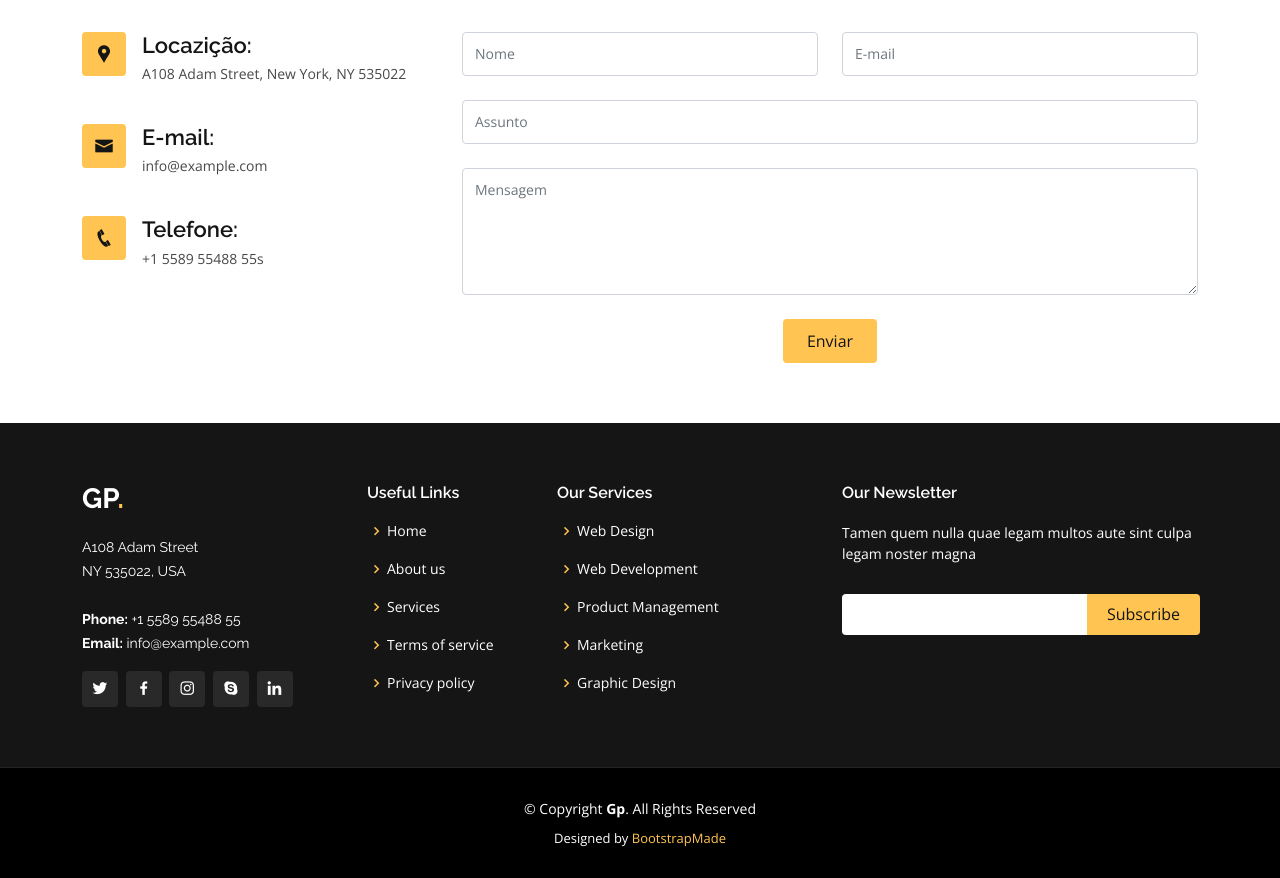
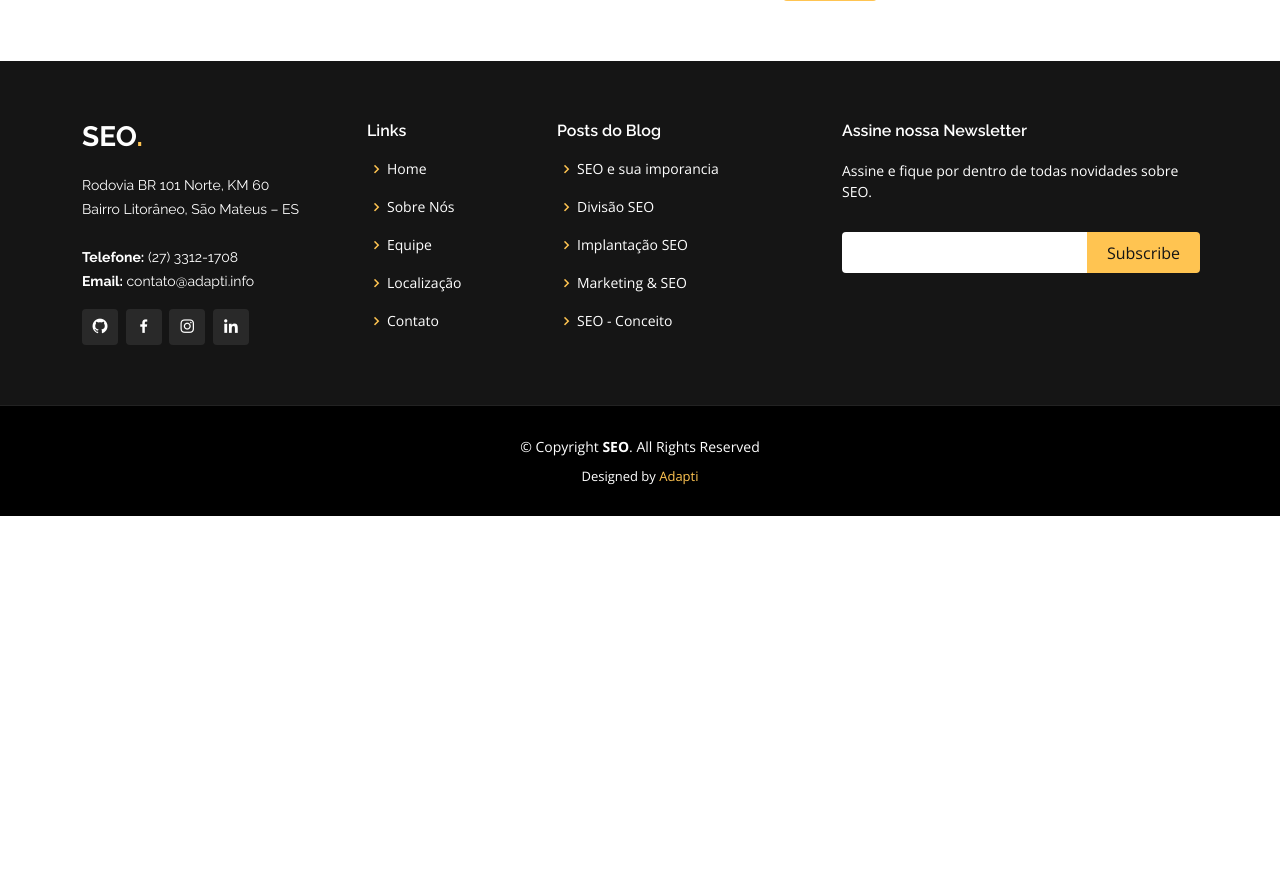
Before and after one commit to hudsoncratz/seo-project, a Laravel app: page / in a window 1280 px wide. Shown: the part 3316-4194 px from the top of the page. After the commit the page ends 3832 px from the top, so only its background shows below. Run offline with Laravel 8, Linux system fonts and the light colour scheme.

Commit message:
Modificacoes adicionais 2

```diff
--- a/resources/views/welcome.blade.php
+++ b/resources/views/welcome.blade.php
@@ -42,7 +42,7 @@
   <header id="header" class="fixed-top ">
     <div class="container d-flex align-items-center justify-content-between">
 
-      <h1 class="logo"><a href="/">Gp<span>.</span></a></h1>
+      <h1 class="logo"><a href="/">SEO<span>.</span></a></h1>
       <!-- Uncomment below if you prefer to use an image logo -->
       <!-- <a href="/" class="logo"><img src="assets/img/logo.png" alt="" class="img-fluid"></a>-->
 
@@ -323,8 +323,8 @@
         <div class="row">
           <div class="col-lg-4 col-md-6 d-flex align-items-stretch" data-aos="zoom-in" data-aos-delay="100">
             <div class="icon-box">
-              <div class="icon"><i class="bx bxl-dribbble"></i></div>
-              <h4><a href="">Lorem Ipsum</a></h4>
+              <div class="icon"><i class="bx bx-file"></i></div>
+              <h4><a href="">Título 1</a></h4>
               <p>Voluptatum deleniti atque corrupti quos dolores et quas molestias excepturi</p>
             </div>
           </div>
@@ -332,19 +332,19 @@
           <div class="col-lg-4 col-md-6 d-flex align-items-stretch mt-4 mt-md-0" data-aos="zoom-in" data-aos-delay="200">
             <div class="icon-box">
               <div class="icon"><i class="bx bx-file"></i></div>
-              <h4><a href="">Sed ut perspiciatis</a></h4>
+              <h4><a href="">Título 2</a></h4>
               <p>Duis aute irure dolor in reprehenderit in voluptate velit esse cillum dolore</p>
             </div>
           </div>
 
           <div class="col-lg-4 col-md-6 d-flex align-items-stretch mt-4 mt-lg-0" data-aos="zoom-in" data-aos-delay="300">
             <div class="icon-box">
-              <div class="icon"><i class="bx bx-tachometer"></i></div>
-              <h4><a href="">Magni Dolores</a></h4>
+              <div class="icon"><i class="bx bx-file"></i></div>
+              <h4><a href="">Título 3</a></h4>
               <p>Excepteur sint occaecat cupidatat non proident, sunt in culpa qui officia</p>
             </div>
           </div>
-
+          <!--
           <div class="col-lg-4 col-md-6 d-flex align-items-stretch mt-4" data-aos="zoom-in" data-aos-delay="100">
             <div class="icon-box">
               <div class="icon"><i class="bx bx-world"></i></div>
@@ -368,6 +368,7 @@
               <p>Modi nostrum vel laborum. Porro fugit error sit minus sapiente sit aspernatur</p>
             </div>
           </div>
+        -->
 
         </div>
 
@@ -678,8 +679,8 @@
         </div>
 
         <div>
-          <iframe style="border:0; width: 100%; height: 270px;" src="https://www.google.com/maps/embed?pb=!1m14!1m8!1m3!1d12097.433213460943!2d-74.0062269!3d40.7101282!3m2!1i1024!2i768!4f13.1!3m3!1m2!1s0x0%3A0xb89d1fe6bc499443!2sDowntown+Conference+Center!5e0!3m2!1smk!2sbg!4v1539943755621" frameborder="0" allowfullscreen></iframe>
-        </div>
+          <iframe style="border:0; width: 100%; height: 270px;" src="https://www.google.com/maps/embed?pb=!1m18!1m12!1m3!1d3779.736096609945!2d-39.86457678510494!3d-18.675834787318717!2m3!1f0!2f0!3f0!3m2!1i1024!2i768!4f13.1!3m3!1m2!1s0xca0cd4614ba4c1%3A0xd6dde30c8ab9461b!2sUniversidade%20Federal%20do%20Esp%C3%ADrito%20Santo%20-%20Campus%20S%C3%A3o%20Mateus!5e0!3m2!1spt-BR!2sbr!4v1614006266801!5m2!1spt-BR!2sbr" frameborder="0" allowfullscreen></iframe>
+         </div>
 
         <div class="row mt-5">
 
@@ -688,19 +689,19 @@
               <div class="address">
                 <i class="icofont-google-map"></i>
                 <h4>Locazição:</h4>
-                <p>A108 Adam Street, New York, NY 535022</p>
+                <p>Rodovia BR 101 Norte, KM 60 Bairro Litorâneo, São Mateus – ES CEUNES - Anexo ao prédio da SUGRAD.</p>
               </div>
 
               <div class="email">
                 <i class="icofont-envelope"></i>
                 <h4>E-mail:</h4>
-                <p>info@example.com</p>
+                <p>contato@adapti.info</p>
               </div>
 
               <div class="phone">
                 <i class="icofont-phone"></i>
                 <h4>Telefone:</h4>
-                <p>+1 5589 55488 55s</p>
+                <p>(27) 3312-1708</p>
               </div>
 
             </div>
@@ -753,48 +754,55 @@
 
           <div class="col-lg-3 col-md-6">
             <div class="footer-info">
-              <h3>Gp<span>.</span></h3>
+              <h3>SEO<span>.</span></h3>
               <p>
-                A108 Adam Street <br>
-                NY 535022, USA<br><br>
-                <strong>Phone:</strong> +1 5589 55488 55<br>
-                <strong>Email:</strong> info@example.com<br>
+                Rodovia BR 101 Norte, KM 60  <br>
+                Bairro Litorâneo, São Mateus – ES<br><br>
+                <strong>Telefone:</strong> (27) 3312-1708<br>
+                <strong>Email:</strong> contato@adapti.info<br>
               </p>
               <div class="social-links mt-3">
-                <a href="#" class="twitter"><i class="bx bxl-twitter"></i></a>
-                <a href="#" class="facebook"><i class="bx bxl-facebook"></i></a>
-                <a href="#" class="instagram"><i class="bx bxl-instagram"></i></a>
-                <a href="#" class="google-plus"><i class="bx bxl-skype"></i></a>
-                <a href="#" class="linkedin"><i class="bx bxl-linkedin"></i></a>
+                <a href="https://github.com/adaptiOficial" class="twitter"><i class="bx bxl-github"></i></a>
+                <a href="https://www.facebook.com/AdaptiEmpresaJr" class="facebook"><i class="bx bxl-facebook"></i></a>
+                <a href="https://www.instagram.com/adaptiempresajr/" class="instagram"><i class="bx bxl-instagram"></i></a>
+                <!-- <a href="#" class="google-plus"><i class="bx bxl-skype"></i></a>  -->
+                <a href="https://www.linkedin.com/company/adaptiempresajr/" class="linkedin"><i class="bx bxl-linkedin"></i></a>
               </div>
             </div>
           </div>
 
           <div class="col-lg-2 col-md-6 footer-links">
-            <h4>Useful Links</h4>
+            <h4>Links</h4>
             <ul>
-              <li><i class="bx bx-chevron-right"></i> <a href="#">Home</a></li>
-              <li><i class="bx bx-chevron-right"></i> <a href="#">About us</a></li>
-              <li><i class="bx bx-chevron-right"></i> <a href="#">Services</a></li>
-              <li><i class="bx bx-chevron-right"></i> <a href="#">Terms of service</a></li>
-              <li><i class="bx bx-chevron-right"></i> <a href="#">Privacy policy</a></li>
+              <li><i class="bx bx-chevron-right"></i> <a href="/">Home</a></li>
+              <li><i class="bx bx-chevron-right"></i> <a href="#about">Sobre Nós</a></li>
+              <li><i class="bx bx-chevron-right"></i> <a href="#team">Equipe</a></li>
+              <li><i class="bx bx-chevron-right"></i> <a href="#contact">Localização</a></li>
+              <li><i class="bx bx-chevron-right"></i> <a href="#contact">Contato</a></li>
             </ul>
           </div>
 
+
+
+
+
+
+
+
           <div class="col-lg-3 col-md-6 footer-links">
-            <h4>Our Services</h4>
+            <h4>Posts do Blog</h4>
             <ul>
-              <li><i class="bx bx-chevron-right"></i> <a href="#">Web Design</a></li>
-              <li><i class="bx bx-chevron-right"></i> <a href="#">Web Development</a></li>
-              <li><i class="bx bx-chevron-right"></i> <a href="#">Product Management</a></li>
-              <li><i class="bx bx-chevron-right"></i> <a href="#">Marketing</a></li>
-              <li><i class="bx bx-chevron-right"></i> <a href="#">Graphic Design</a></li>
+              <li><i class="bx bx-chevron-right"></i> <a href="#">SEO e sua imporancia</a></li>
+              <li><i class="bx bx-chevron-right"></i> <a href="#">Divisão SEO</a></li>
+              <li><i class="bx bx-chevron-right"></i> <a href="#">Implantação SEO</a></li>
+              <li><i class="bx bx-chevron-right"></i> <a href="#">Marketing & SEO</a></li>
+              <li><i class="bx bx-chevron-right"></i> <a href="#">SEO - Conceito</a></li>
             </ul>
           </div>
 
           <div class="col-lg-4 col-md-6 footer-newsletter">
-            <h4>Our Newsletter</h4>
-            <p>Tamen quem nulla quae legam multos aute sint culpa legam noster magna</p>
+            <h4>Assine nossa Newsletter</h4>
+            <p>Assine e fique por dentro de todas novidades sobre SEO.</p>
             <form action="" method="post">
               <input type="email" name="email"><input type="submit" value="Subscribe">
             </form>
@@ -807,14 +815,14 @@
 
     <div class="container">
       <div class="copyright">
-        &copy; Copyright <strong><span>Gp</span></strong>. All Rights Reserved
+        &copy; Copyright <strong><span>SEO</span></strong>. All Rights Reserved
       </div>
       <div class="credits">
         <!-- All the links in the footer should remain intact. -->
         <!-- You can delete the links only if you purchased the pro version. -->
         <!-- Licensing information: https://bootstrapmade.com/license/ -->
         <!-- Purchase the pro version with working PHP/AJAX contact form: https://bootstrapmade.com/gp-free-multipurpose-html-bootstrap-template/ -->
-        Designed by <a href="https://bootstrapmade.com/">BootstrapMade</a>
+        Designed by <a href="https://www.adapti.info/">Adapti</a>
       </div>
     </div>
   </footer><!-- End Footer -->
```
